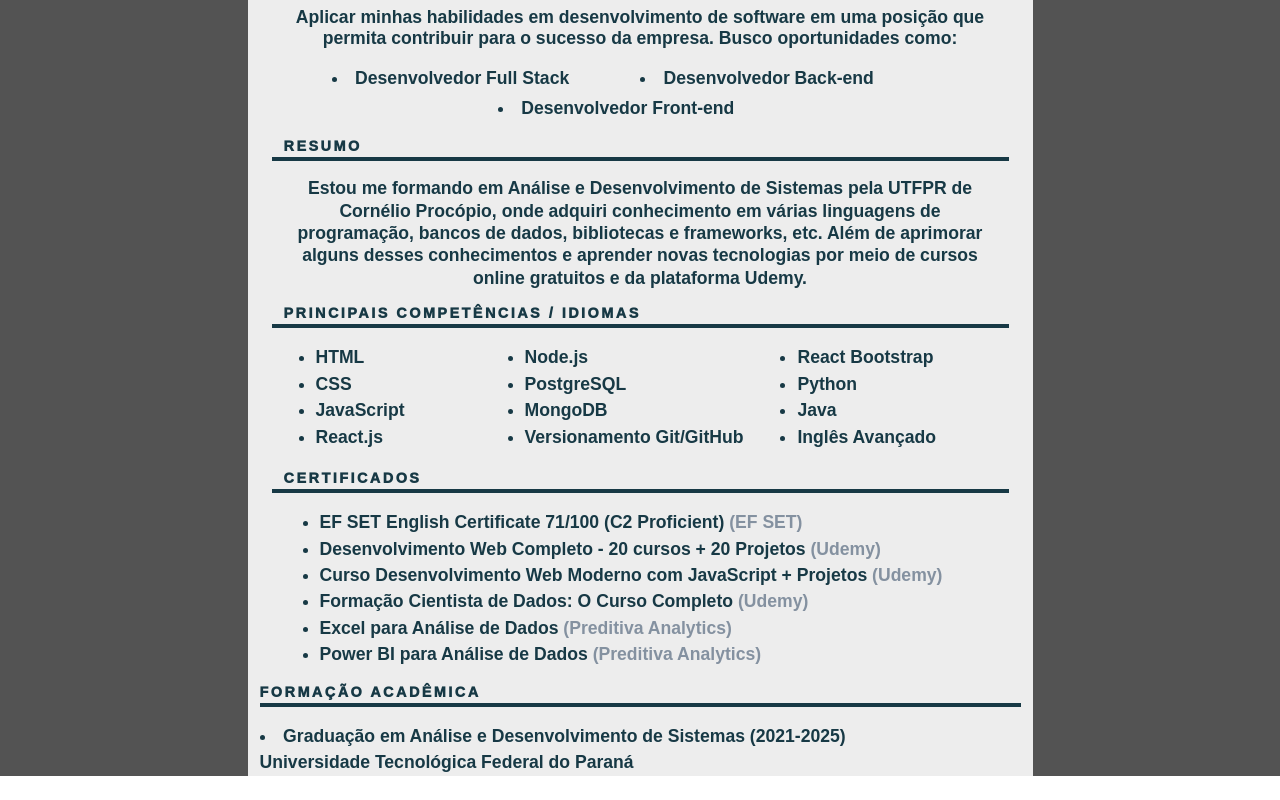
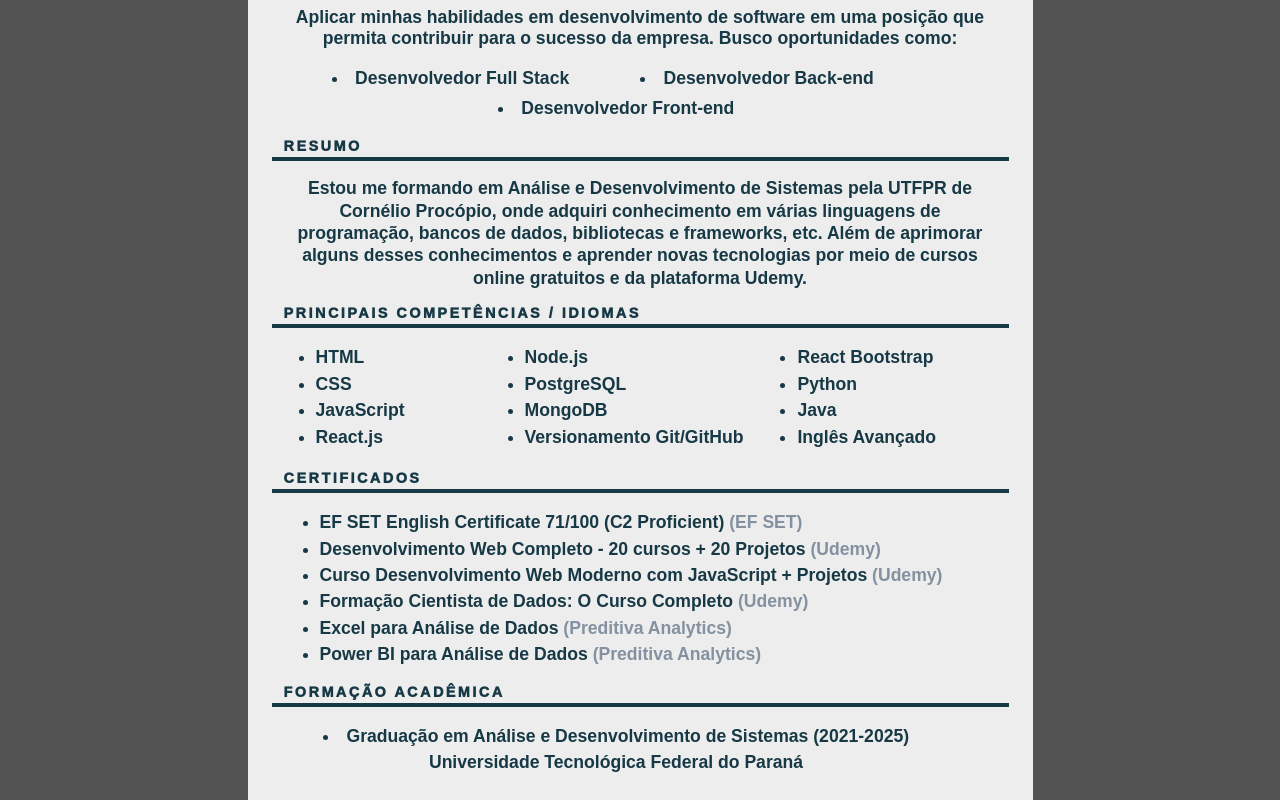
Before and after one commit to thalesondas/curriculum, a React (Create React App) app: page / in a window 1280 px wide. Shown: the part 310-1110 px from the top of the page. Before the commit the page ends 1086 px from the top, so only its background shows below. Built offline with nearby package versions, Linux system fonts and the light colour scheme.

Commit message:
Melhorando o Container de formação

```diff
--- a/src/components/Formacao.js
+++ b/src/components/Formacao.js
@@ -1,10 +1,14 @@
+import { Container } from "react-bootstrap";
+
 const Formacao = () => {
     return(
-        <>
-            <h3>Formação Acadêmica</h3>
+        <Container className="mb-4">
+            <Container>
+                <h3>Formação Acadêmica</h3>
+            </Container>
             <hr />
-            <li>Graduação em Análise e Desenvolvimento de Sistemas (2021-2025)<br />Universidade Tecnológica Federal do Paraná</li>
-        </>
+            <li className="me-5" style={{ textAlign: 'center' }}>Graduação em Análise e Desenvolvimento de Sistemas (2021-2025)<br />Universidade Tecnológica Federal do Paraná</li>
+        </Container>
     )
 }
 
```
